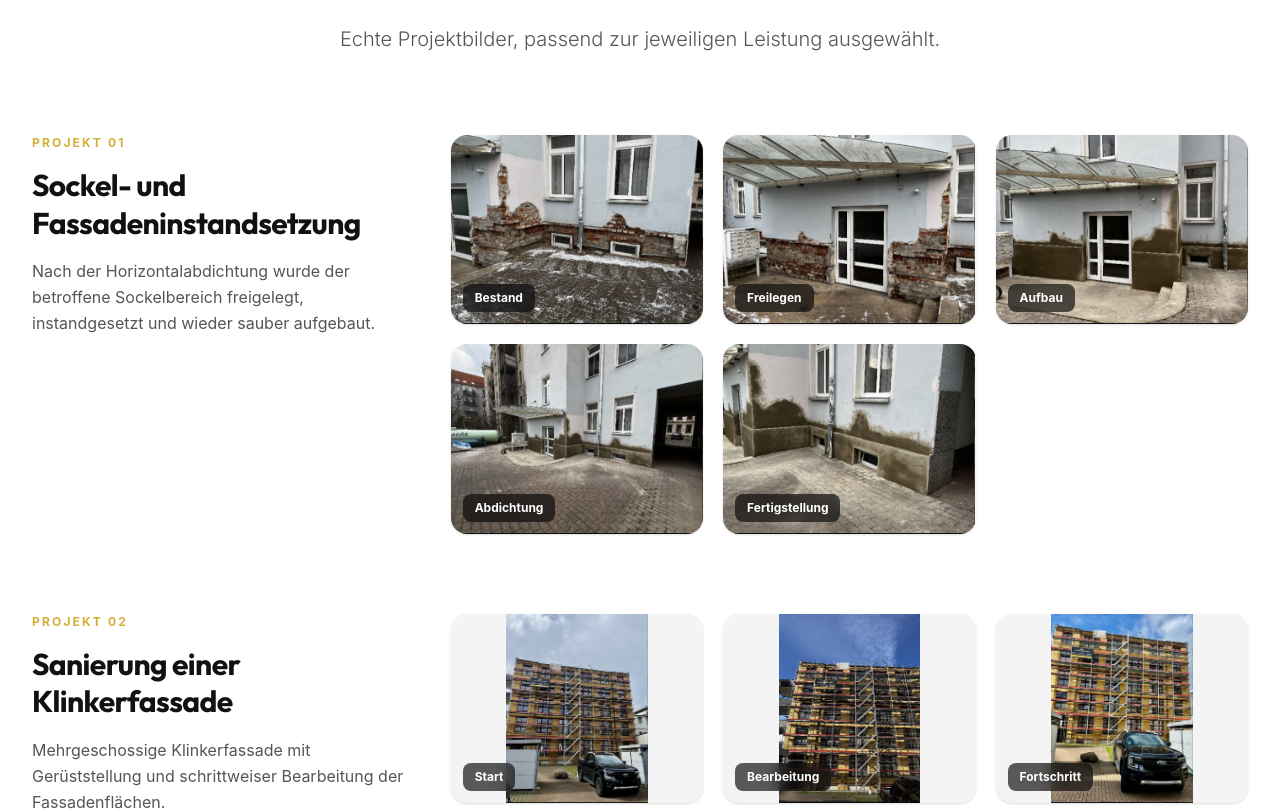
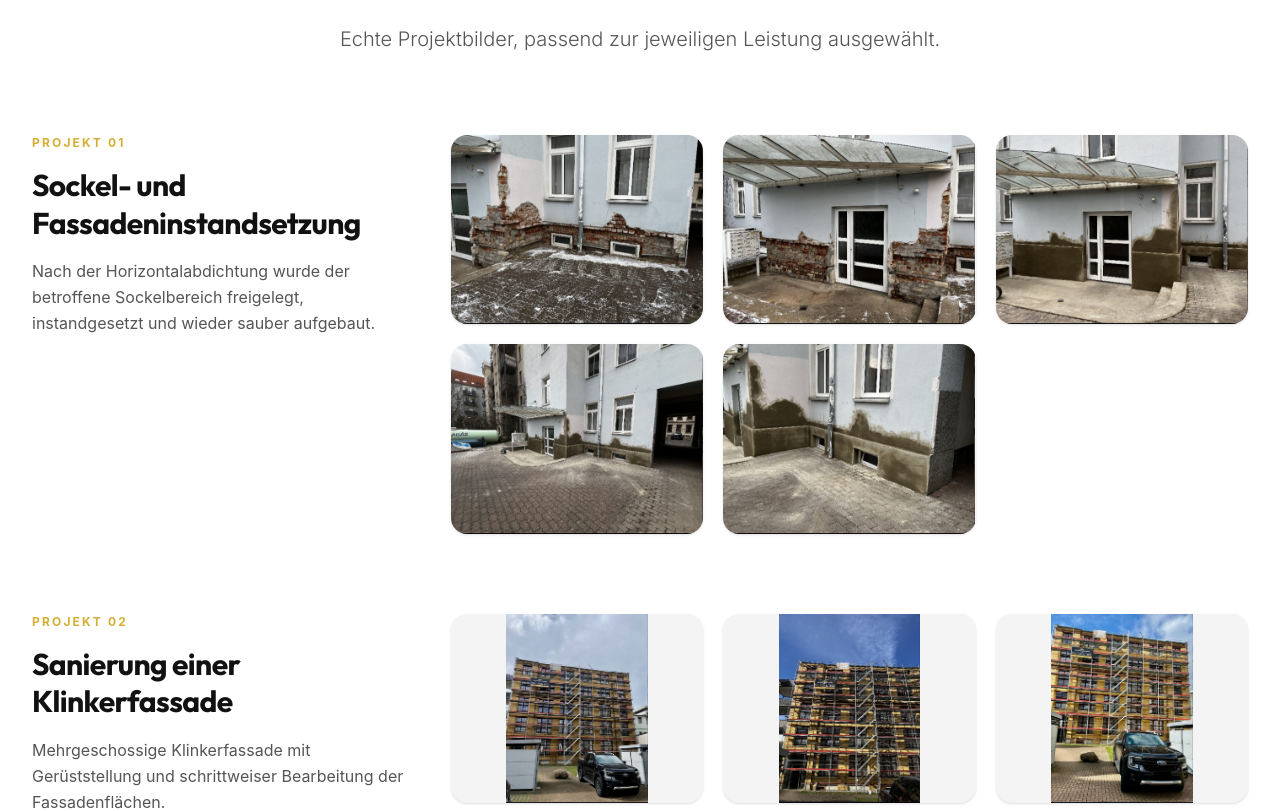
Before and after one commit to kuhlehans4-gif/bauunternehmen-koenig, a React (Vite) app: page /leistungen/fassade in a window 1280 px wide. Shown: the part 3220-4031 px from the top of the page. Built offline with nearby package versions, Linux system fonts and the light colour scheme; a web font is replaced by a local one.

Commit message:
Remove project image status labels

```diff
--- a/src/pages/LeistungDetail.jsx
+++ b/src/pages/LeistungDetail.jsx
@@ -380,11 +380,6 @@ function WorkImageGrid({ images, projectTitle }) {
               loading="lazy"
               decoding="async"
             />
-            {image.label && (
-              <figcaption className="absolute left-3 bottom-3 bg-black/65 backdrop-blur-sm text-white text-xs font-bold px-3 py-1.5 rounded-lg">
-                {image.label}
-              </figcaption>
-            )}
           </figure>
         )
       })}
--- a/src/pages/Referenzen.jsx
+++ b/src/pages/Referenzen.jsx
@@ -140,11 +140,6 @@ function ProjectCard({ project }) {
             {project.type}
           </span>
         </div>
-        {activeImage.label && (
-          <div className="absolute bottom-4 left-4 rounded-lg bg-black/65 px-3 py-1.5 text-xs font-bold text-white backdrop-blur-sm">
-            {activeImage.label}
-          </div>
-        )}
         {hasMultipleImages && (
           <>
             <button
```
